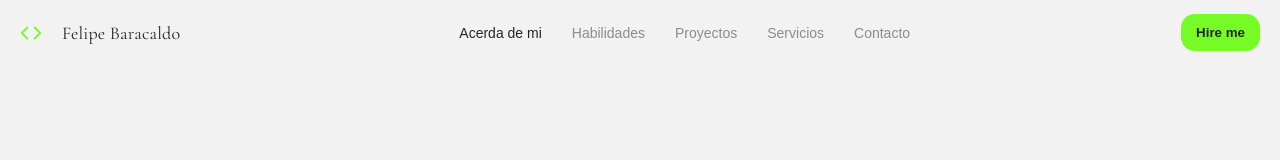
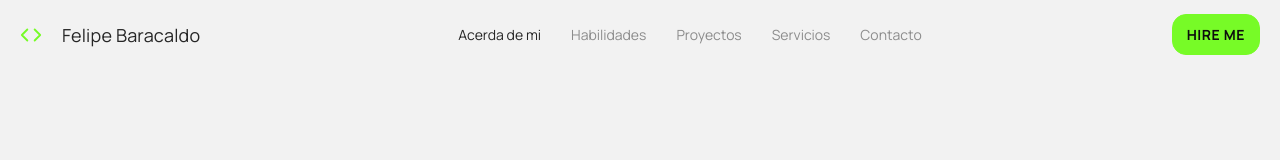
Before and after one commit to FelipeBaracaldo1118/new-portfolio, a React (Vite) app in the folder new-portfolio/: page / in a window 1280 px wide. Shown: the top 160 px of the page. Built offline with nearby package versions, Linux system fonts and the light colour scheme.

Commit message:
enhacing the ux, changing font and adding new stuff

```diff
--- a/new-portfolio/src/index.css
+++ b/new-portfolio/src/index.css
@@ -1,11 +1,29 @@
-@import url("https://fonts.googleapis.com/css2?family=Cormorant+Garamond:ital,wght@0,300..700;1,300..700&display=swap");
-@import url("https://fonts.googleapis.com/css2?family=Inter:wght@300;400;500;600&display=swap");
+@import url('https://fonts.googleapis.com/css2?family=Manrope:wght@400;500;600;700;800&display=swap');
+
+
 
 :root {
-  /* Typography */
-  --font-display: "Cormorant Garamond", serif;
-  --font-body: "Inter", sans-serif;
+  /*Typography */
+ --font-primary: 'Manrope', sans-serif;
 
+  /* Font sizes */
+  --text-xs: 12px;
+  --text-sm: 14px;
+  --text-base: 16px;
+  --text-lg: 20px;
+  --text-xl: 28px;
+  --text-2xl: 40px;
+  --text-3xl: 56px;
+
+  /* Line heights */
+  --lh-tight: 1.1;
+  --lh-snug: 1.25;
+  --lh-normal: 1.6;
+
+  /* Letter spacing */
+  --ls-tight: -0.02em;
+  --ls-normal: 0;
+  --ls-wide: 0.06em;
   /* Base Colors */
   --color-bg: #f2f2f2;
   --color-text-primary: #262626;
@@ -45,6 +63,9 @@
 /* ✅ Base */
 * {
   box-sizing: border-box;
+  margin: 0;
+  padding: 0;
+  font-family: var(--font-primary);
 }
 
 html {
@@ -53,7 +74,6 @@ html {
 
 body {
   margin: 0;
-  font-family: var(--font-body);
   background-color: var(--color-bg);
   color: var(--color-text-primary);
   -webkit-font-smoothing: antialiased;
@@ -142,7 +162,7 @@ body {
   z-index: 999;
   background: transparent;
   border-bottom: 1px solid transparent;
-  font-weight: bolder;
+
 }
 
 .navbar--scrolled {
@@ -178,7 +198,7 @@ body {
   border: none;
   background: transparent;
   cursor: pointer;
-  font-family: var(--font-display);
+  font-family: var(--font-primary);
   font-size: 18px;
   letter-spacing: 0.2px;
   color: var(--color-primary);
@@ -189,6 +209,7 @@ body {
   display: flex;
   align-items: center;
   gap: 10px;
+  font-family: var(--font-body);
 }
 
 .navbar__link {
@@ -217,19 +238,35 @@ body {
 
 .navbar__cta {
   border: 1px solid var(--color-accent);
-  background: var(--color-cta-bg);
-  color: var(--color-primary);
-  border-radius: var(--radius-md);
+  background-color: var(--color-accent);
+  color: var(--color-cta-text);
+  border-radius: 1em;
   padding: 10px 14px;
   cursor: pointer;
-  font-weight: 600;
-  transition: transform 120ms ease, 150ms ease;
-  border-radius: 1em;
+  font-weight: 700;
+  font-size: 14px;
+  text-transform: uppercase;
+  letter-spacing: 0.04em;
+  transition: all 200ms ease;
+  box-shadow: 0 0 0 rgba(0, 0, 0, 0);
 }
 
 .navbar__cta:hover {
-  background: var(--color-accent-hover);
-  border: solid 1px transparent;
+  background-color: #5fd11d; /* deeper green */
+  color: #ffffff;
+  transform: translateY(-2px);
+  box-shadow: 0 6px 12px rgba(0, 0, 0, 0.15);
+  border-color: transparent;
+}
+
+.navbar__cta:active {
+  transform: translateY(0);
+  box-shadow: 0 3px 6px rgba(0, 0, 0, 0.12);
+}
+
+.navbar__cta:focus-visible {
+  outline: 2px solid #77fb27;
+  outline-offset: 3px;
 }
 
 .navbar__menuButton {
@@ -281,11 +318,60 @@ body {
     display: inline-flex;
     align-items: center;
     justify-content: center;
+    background: transparent;
+    border: none;
+    font-size: 24px;
+    cursor: pointer;
   }
 
   .navbar__mobile {
     display: flex;
     flex-direction: column;
-    gap: 6px;
+    box-shadow: 0 4px 12px rgba(0, 0, 0, 0.08);
+    margin: 1rem;
+    border-radius: 1em;
+    background: rgba(255, 255, 255, 0.1);
+    backdrop-filter: blur(14px);
+    -webkit-backdrop-filter: blur(14px);
+    border: 1px solid rgba(255, 255, 255, 0.2);
+    overflow: hidden;
+    animation: slideIn 0.3s ease forwards;
+    z-index: 100;
+  }
+
+ .navbar__mobileLink {
+  display: flex;
+  justify-content: center;
+  align-items: center;
+  width: 100%;
+  text-align: center;
+  background: transparent;
+  padding: 16px;
+  cursor: pointer;
+  color: var(--color-primary);
+  font-size: 16px;
+  font-weight: 500;
+  border-bottom: 1px solid #d9d9d9; /* Light grey divider */
+  transition: background-color 0.3s ease, color 0.3s ease;
+}
+
+.navbar__mobileLink:hover {
+  background-color: rgba(0, 0, 0, 0.03);
+  color: var(--color-accent);
+}
+
+.navbar__mobileLink:last-child {
+  border-bottom: none;
+}
+
+  @keyframes slideIn {
+    from {
+      opacity: 0;
+      transform: translateY(-8px);
+    }
+    to {
+      opacity: 1;
+      transform: translateY(0);
+    }
   }
 }
```
